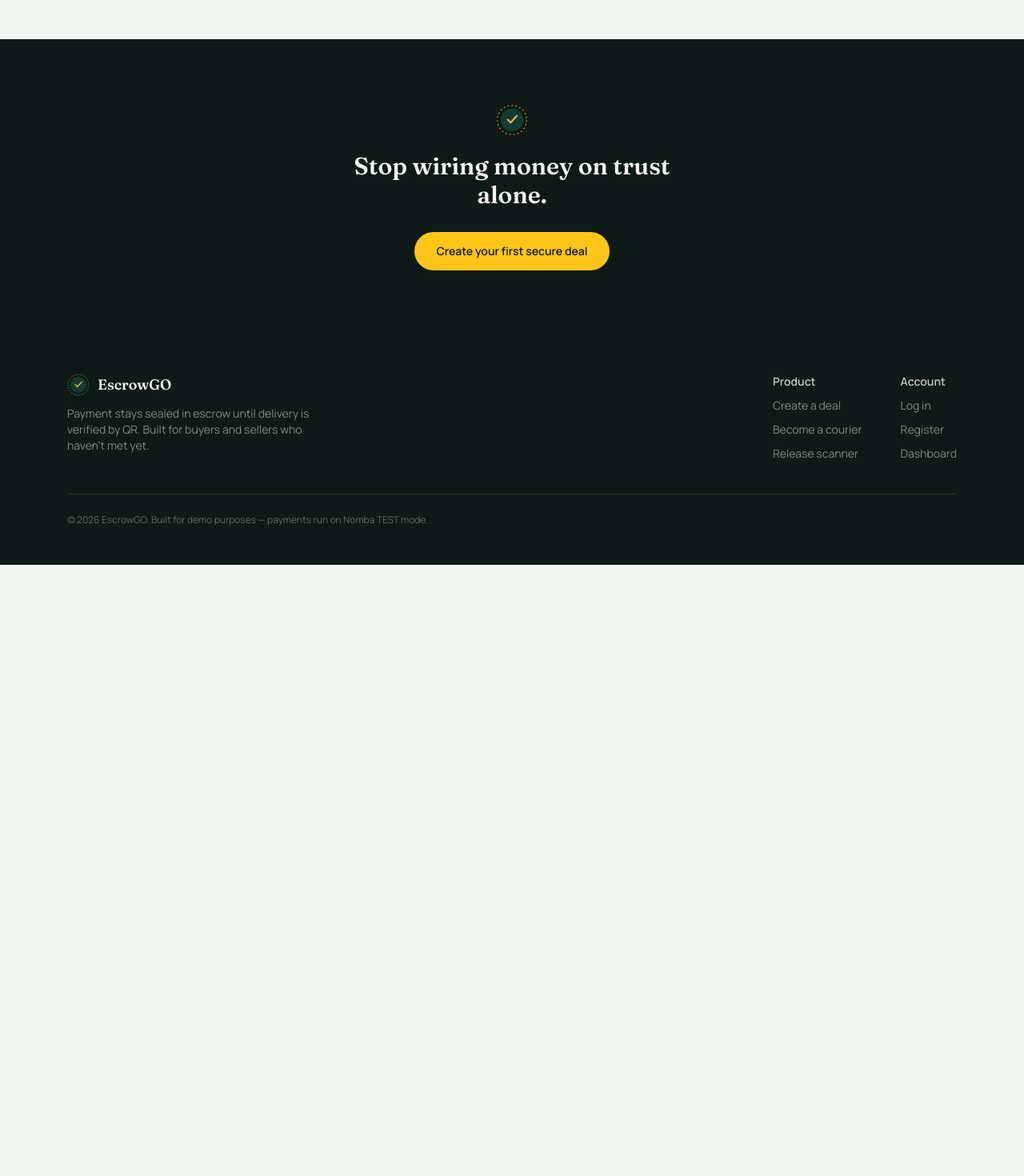
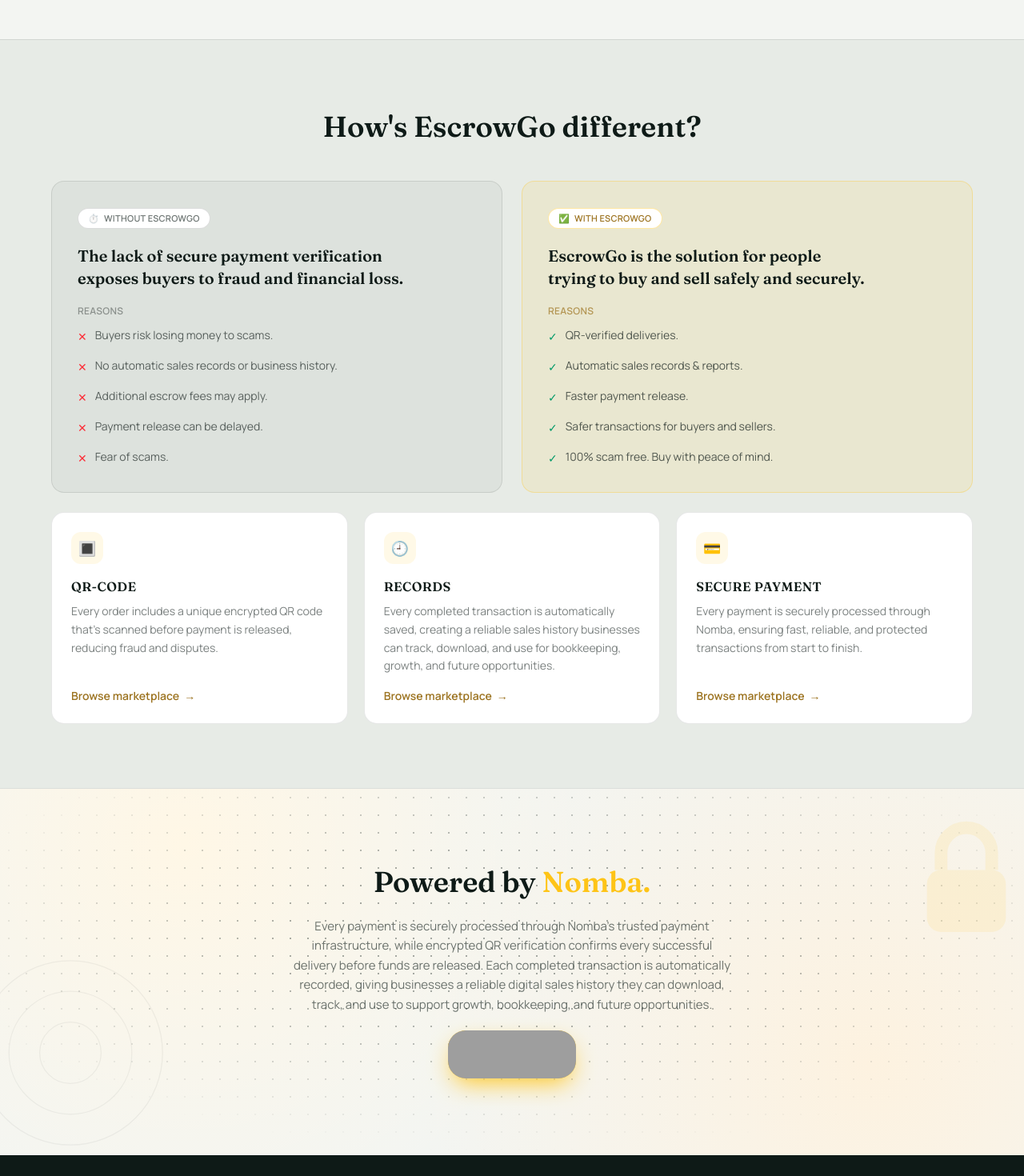
Before and after one commit to Modred14/escrowgo, a Next.js app: page / in a window 1280 px wide. Shown: the part 2120-3590 px from the top of the page at 80% size. Before the commit the page ends 2826 px from the top, so only its background shows below. Built offline with nearby package versions, Linux system fonts and the light colour scheme; no server answers; grey boxes are pictures that could not be loaded.

Commit message:
fix frontend design

```diff
--- a/src/app/page.jsx
+++ b/src/app/page.jsx
@@ -51,6 +51,40 @@
     body: "Accept jobs near you, scan to confirm delivery, get credited instantly. No haggling over proof of delivery.",
     href: "/delivery/register",
     cta: "Become a courier",
+  },
+];
+
+const WITHOUT_REASONS = [
+  "Buyers risk losing money to scams.",
+  "No automatic sales records or business history.",
+  "Additional escrow fees may apply.",
+  "Payment release can be delayed.",
+  "Fear of scams.",
+];
+
+const WITH_REASONS = [
+  "QR-verified deliveries.",
+  "Automatic sales records & reports.",
+  "Faster payment release.",
+  "Safer transactions for buyers and sellers.",
+  "100% scam free. Buy with peace of mind.",
+];
+
+const DIFF_FEATURES = [
+  {
+    icon: "🔳",
+    title: "QR-code",
+    body: "Every order includes a unique encrypted QR code that's scanned before payment is released, reducing fraud and disputes.",
+  },
+  {
+    icon: "🕘",
+    title: "Records",
+    body: "Every completed transaction is automatically saved, creating a reliable sales history businesses can track, download, and use for bookkeeping, growth, and future opportunities.",
+  },
+  {
+    icon: "💳",
+    title: "Secure payment",
+    body: "Every payment is securely processed through Nomba, ensuring fast, reliable, and protected transactions from start to finish.",
   },
 ];
 
@@ -264,6 +298,178 @@
             </div>
           </section>
 
+          {/* DIFFERENCE / COMPARISON */}
+          <section className="border-t border-ink/10 bg-paper-dim px-5 py-20">
+            <div className="mx-auto max-w-6xl">
+              <h2 className="animate-fade-in-up [animation-delay:60ms] mx-auto mt-2 max-w-xl text-balance text-center font-display text-3xl font-semibold text-ink md:text-4xl">
+                How&apos;s EscrowGo different?
+              </h2>
+
+              <div className="mt-12 grid gap-6 md:grid-cols-2">
+                {/* WITHOUT */}
+                <div className="animate-fade-in-up [animation-delay:120ms] rounded-2xl border border-ink/10 bg-ink/[0.04] p-7 transition-all duration-300 hover:-translate-y-1 hover:shadow-md md:p-8">
+                  <span className="inline-flex items-center gap-1.5 rounded-full border border-ink/15 bg-white px-3 py-1 text-[11px] font-semibold uppercase tracking-wide text-ink/60">
+                    <span aria-hidden>⏱️</span> Without EscrowGo
+                  </span>
+                  <h3 className="mt-5 text-balance font-display text-lg font-semibold leading-snug text-ink md:text-xl">
+                    The lack of secure payment verification exposes buyers to
+                    fraud and financial loss.
+                  </h3>
+                  <p className="mt-5 text-xs font-semibold uppercase tracking-wide text-ink/40">
+                    Reasons
+                  </p>
+                  <ul className="mt-3 space-y-4">
+                    {WITHOUT_REASONS.map((reason) => (
+                      <li
+                        key={reason}
+                        className="flex items-start gap-2.5 text-sm text-ink/65"
+                      >
+                        <span className="mt-0.5 text-red-500" aria-hidden>
+                          ✕
+                        </span>
+                        {reason}
+                      </li>
+                    ))}
+                  </ul>
+                </div>
+
+                {/* WITH */}
+                <div className="animate-fade-in-up [animation-delay:180ms] rounded-2xl border border-brass/30 bg-brass/10 p-7 transition-all duration-300 hover:-translate-y-1 hover:shadow-lg md:p-8">
+                  <span className="inline-flex items-center gap-1.5 rounded-full border border-brass/40 bg-white px-3 py-1 text-[11px] font-semibold uppercase tracking-wide text-brass-dark">
+                    <span aria-hidden>✅</span> With EscrowGo
+                  </span>
+                  <h3 className="mt-5 text-balance font-display text-lg font-semibold leading-snug text-ink md:text-xl">
+                    EscrowGo is the solution for people trying to buy and sell
+                    safely and securely.
+                  </h3>
+                  <p className="mt-5 text-xs font-semibold uppercase tracking-wide text-brass-dark/70">
+                    Reasons
+                  </p>
+                  <ul className="mt-3 space-y-4">
+                    {WITH_REASONS.map((reason) => (
+                      <li
+                        key={reason}
+                        className="flex items-start gap-2.5 text-sm text-ink/70"
+                      >
+                        <span className="mt-0.5 text-emerald-600" aria-hidden>
+                          ✓
+                        </span>
+                        {reason}
+                      </li>
+                    ))}
+                  </ul>
+                </div>
+              </div>
+
+              {/* FEATURE CARDS */}
+              <div className="mt-6 grid gap-5 sm:grid-cols-2 md:grid-cols-3">
+                {DIFF_FEATURES.map((f, i) => (
+                  <div
+                    key={f.title}
+                    style={{ animationDelay: `${240 + i * 60}ms` }}
+                    className="animate-fade-in-up group flex flex-col rounded-2xl border border-ink/10 bg-white p-6 transition-all duration-300 hover:-translate-y-1 hover:border-brass/40 hover:shadow-lg"
+                  >
+                    <span className="flex h-10 w-10 items-center justify-center rounded-xl bg-brass/10 text-lg transition-transform duration-300 group-hover:scale-110">
+                      {f.icon}
+                    </span>
+                    <h4 className="mt-4 font-display text-base font-semibold uppercase tracking-wide text-ink">
+                      {f.title}
+                    </h4>
+                    <p className="mt-2 flex-1 text-sm leading-relaxed text-ink/55">
+                      {f.body}
+                    </p>
+                    <Link
+                      href="/marketplace"
+                      className="group/link mt-4 inline-flex w-fit items-center gap-1.5 text-sm font-semibold text-brass-dark transition-colors hover:text-brass"
+                    >
+                      Browse marketplace
+                      <span
+                        aria-hidden
+                        className="transition-transform duration-300 group-hover/link:translate-x-1"
+                      >
+                        →
+                      </span>
+                    </Link>
+                  </div>
+                ))}
+              </div>
+            </div>
+          </section>
+          {/* POWERED BY NOMBA */}
+{/* POWERED BY NOMBA */}
+<section className="relative overflow-hidden border-t border-ink/10 px-5 py-24 text-center">
+  {/* ambient cream gradient backdrop */}
+  <div
+    aria-hidden
+    className="absolute inset-0 bg-[radial-gradient(circle_at_18%_15%,#fff7e6_0%,transparent_45%),radial-gradient(circle_at_85%_75%,#fdf2e0_0%,transparent_50%)] bg-paper"
+  />
+  {/* faint dot-grid texture */}
+  <div
+    aria-hidden
+    className="absolute inset-0 opacity-[0.35] [background-image:radial-gradient(theme(colors.ink/12%)_1px,transparent_1px)] [background-size:22px_22px] [mask-image:radial-gradient(ellipse_70%_70%_at_50%_40%,black_30%,transparent_85%)]"
+  />
+  {/* watermark padlock, top-right */}
+  <svg
+    aria-hidden
+    viewBox="0 0 100 100"
+    className="absolute -right-4 top-6 h-32 w-32 text-brass/[0.10] md:h-44 md:w-44"
+  >
+    <rect x="22" y="44" width="56" height="44" rx="10" fill="currentColor" />
+    <path
+      d="M32 44V32a18 18 0 0 1 36 0v12"
+      stroke="currentColor"
+      strokeWidth="9"
+      fill="none"
+    />
+  </svg>
+  {/* faint world-map style arcs, bottom-left */}
+  <svg
+    aria-hidden
+    viewBox="0 0 200 200"
+    className="absolute -left-10 bottom-0 h-48 w-48 text-ink/[0.05] md:h-64 md:w-64"
+  >
+    <circle cx="100" cy="100" r="90" stroke="currentColor" strokeWidth="1" fill="none" />
+    <circle cx="100" cy="100" r="60" stroke="currentColor" strokeWidth="1" fill="none" />
+    <circle cx="100" cy="100" r="30" stroke="currentColor" strokeWidth="1" fill="none" />
+  </svg>
+
+  <div className="relative mx-auto max-w-2xl">
+    <h2 className="animate-fade-in-up text-balance font-display text-3xl font-semibold text-ink md:text-4xl">
+      Powered by <span className="text-brass">Nomba.</span>
+    </h2>
+
+    <p className="animate-fade-in-up [animation-delay:80ms] mx-auto mt-6 max-w-xl text-balance text-sm leading-relaxed text-ink/60 md:text-[15px]">
+      Every payment is securely processed through Nomba&apos;s trusted
+      payment infrastructure, while encrypted QR verification confirms
+      every successful delivery before funds are released. Each completed
+      transaction is automatically recorded, giving businesses a reliable
+      digital sales history they can download, track, and use to support
+      growth, bookkeeping, and future opportunities.
+    </p>
+
+    <div className="animate-fade-in-up [animation-delay:180ms] mt-5 flex justify-center">
+  <div className="group flex h-15 w-40 items-center justify-center overflow-hidden rounded-[22px] bg-brass shadow-[0_12px_30px_-8px_theme(colors.brass/55%)] transition-transform duration-300 hover:-translate-y-1 hover:scale-105 ">
+    <img
+      src="https://nomba.com/nomba-social-preview.png"
+      alt="Nomba"
+      className="h-full w-full scale-170 object-cover object-center"
+
+    />
+    <div className="hidden h-full w-full items-center justify-center">
+      <svg viewBox="0 0 48 48" className="h-9 w-9 md:h-11 md:w-11" fill="none">
+        <path
+          d="M10 10 L38 38 M38 10 L10 38"
+          stroke="#161311"
+          strokeWidth="8"
+          strokeLinecap="round"
+        />
+      </svg>
+    </div>
+  </div>
+</div>
+  </div>
+</section>
+
           {/* CTA */}
           <section className="border-t border-ink/10 bg-ink px-5 py-20 text-center">
             <SealMark size={40} className="mx-auto" />
```
Lines whose indentation alone changed are shown as unchanged.
